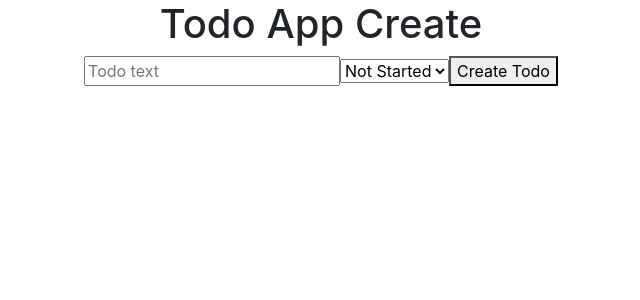
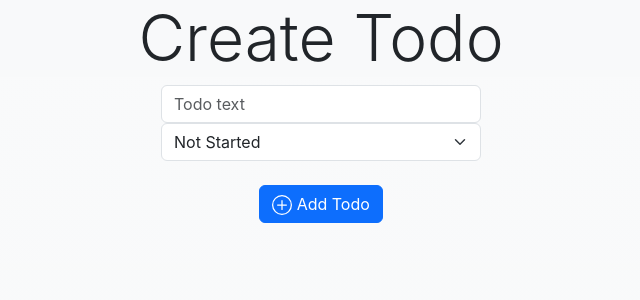
Before and after one commit to Waleed-xc/TODOApp, a React (Create React App) app in the folder frontend/: page /users/create in a window 1280 px wide. Shown: the top 300 px of the page, without its empty margins (319-959 px from the left). Built offline with nearby package versions, Linux system fonts and the light colour scheme.

Commit message:
Frontend Design
Last Touches of the Project Design Is Added as well as Bootstrap Icons

```diff
--- a/frontend/package.json
+++ b/frontend/package.json
@@ -9,6 +9,7 @@
     "@testing-library/user-event": "^13.5.0",
     "axios": "^1.5.1",
     "bootstrap": "^5.3.2",
+    "bootstrap-icons": "^1.11.1",
     "hooks": "^0.3.2",
     "react": "^18.2.0",
     "react-bootstrap": "^2.9.0",
--- a/frontend/src/Users/CreateTodo.jsx
+++ b/frontend/src/Users/CreateTodo.jsx
@@ -1,60 +1,14 @@
-// // CreateTodo.js
-// import React, { useState, useEffect } from 'react';
-// import axios from 'axios';
-// import { useParams, useNavigate } from 'react-router-dom';
-//  import { useAuthContext } from "../Hooks/useAuthContext";
-
-// function CreateTodo() {
-
-//     const [createText, setCreateText] = useState('');
-//     const [createStatus, setCreateStatus] = useState('not started');
-//     const [message, setMessage] = useState(''); // State for custom message
-//     const {user} = useAuthContext();
-//     const navigate = useNavigate();
-
-//     const createTodo = async () => {
-//         try {
-//           const response = await axios.post('/api/todos', { text: createText, status: createStatus, userId: user.idd });
-//           console.log('Todo created with ID:', response.data.id);
-//           setMessage(response.data.message); // Set the custom message from the response
-//           setCreateText('');
-//         //   fetchTodos();
-//         } catch (error) {
-//           console.error('Error creating todo', error);
-//           setMessage('Failed to create todo'); // Set an error message
-
-//         }
-
-//       };
-
-
-//   return (
-//     <div>
-//       <h1>Todo App Create</h1>
-//       <input type="text" placeholder="Todo text" value={createText} onChange={(e) => setCreateText(e.target.value)} />
-//       <select value={createStatus} onChange={(e) => setCreateStatus(e.target.value)}>
-//         <option value="not started">Not Started</option>
-//         <option value="in progress">In Progress</option>
-//         <option value="completed">Completed</option>
-//       </select>
-//       <button onClick={createTodo}>Create Todo</button>
-//       {message && <p>{message}</p>}
-
-//       </div>
-//   )
-// }
-// export default CreateTodo;
-
 import React, { useState, useEffect } from 'react';
 import axios from 'axios';
+import { PenIcon , TrashIcon, AddIcon } from '../Users/Icons'; // Import the PenIcon from your Icon component
 import { useAuthContext } from "../Hooks/useAuthContext";
-
 function CreateTodo() {
   const [createText, setCreateText] = useState('');
   const [createStatus, setCreateStatus] = useState('not started');
   const [message, setMessage] = useState(''); // State for custom message
   const { user } = useAuthContext();
   const [redirecting, setRedirecting] = useState(false);
+
 
   const createTodo = async () => {
     try {
@@ -76,25 +30,32 @@ function CreateTodo() {
   };
 
   return (
-    <div>
-      <h1>Todo App Create</h1>
-      <input type="text" placeholder="Todo text" value={createText} onChange={(e) => setCreateText(e.target.value)} />
-      <select value={createStatus} onChange={(e) => setCreateStatus(e.target.value)}>
-        <option value="not started">Not Started</option>
-        <option value="in progress">In Progress</option>
-        <option value="completed">Completed</option>
+    <div className='bg-light bg-gradient' style={{height: "100vh"}}>
+
+
+    <div class="bg-light"  >
+          <h1 class="display-3">Create Todo</h1>
+        </div>
+
+      <div className='d-flex justify-content-center' >
+
+      <input class="  w-25 form-control" type="text" placeholder="Todo text" value={createText} onChange={(e) => setCreateText(e.target.value)} />
+</div>
+      <div className='d-flex justify-content-center' >
+      <select  class="w-25 form-select" aria-label="Default select example" value={createStatus} onChange={(e) => setCreateStatus(e.target.value)}>
+        <option value="Not Started">Not Started</option>
+        <option value="In Progress">In Progress</option>
+        <option value="Completed">Completed</option>
       </select>
-      <button onClick={createTodo} disabled={redirecting}>Create Todo</button>
+      </div>
+<br/>
+ <button className='btn btn-primary' onClick={createTodo} disabled={redirecting}>  <AddIcon /> Add Todo  </button>
 
 
 
-      {message && <p>{message}</p>}
-      {message && <div  style={{textAlign: 'center'}}  className="card text-dark bg-primary">{message}</div>}
-
-
-
-
-      {redirecting && <p  style={{textAlign: 'center'}} className="card text-dark bg-warning">Redirecting in a few seconds...</p>}
+      <div className='d-flex justify-content-center'  > {message && <div  style={{textAlign: 'center'}}  className="w-25 text-dark bg-success">{message}</div>} </div>
+         <div className='d-flex justify-content-center'  >  {redirecting && <p  style={{textAlign: 'center'}} className="w-25 text-dark bg-success">Redirecting in a few seconds...</p>}
+      </div>
 
 
     </div>
--- a/frontend/src/Users/EditTodo.jsx
+++ b/frontend/src/Users/EditTodo.jsx
@@ -1,8 +1,8 @@
-// EditTodo.js
 import React, { useState, useEffect } from 'react';
 import axios from 'axios';
 import { useParams, useNavigate } from 'react-router-dom';
- import { useAuthContext } from "../Hooks/useAuthContext";
+import { useAuthContext } from "../Hooks/useAuthContext";
+import { PenIcon , TrashIcon, AddIcon } from '../Users/Icons'; // Import the PenIcon from your Icon component
 
 function EditTodo() {
   const { id } = useParams();
@@ -51,31 +51,43 @@ function EditTodo() {
   }
 
   if (loading) {
-    return <div className="card text-dark bg-primary" >Loading...</div>;
+    return  <div className='d-flex justify-content-center'> <div className="  w-25 text-dark bg-primary " >Loading...</div>  </div>;
   }
 
   if (error) {
-    return <div className="card text-dark bg-warning" >{error}</div>;
+    return   <div className='d-flex justify-content-center'> <div className="  w-25 text-dark bg-warning" >{error}</div>  </div>;
   }
 
   return (
-    <div>
-      <h1>Edit Todo</h1>
-     <input type="hidden" value={user.idd} />
-      <input type="text" value={updateText} onChange={(e) => setUpdateText(e.target.value)} />
-      <select value={updateStatus} onChange={(e) => setUpdateStatus(e.target.value)}>
-        <option value="not started">Not Started</option>
-        <option value="in progress">In Progress</option>
-        <option value="completed">Completed</option>
-      </select>
-      <button onClick={updateTodo}>Update Todo</button>
+    <div className='bg-light bg-gradient' style={{height: "100vh"}}>
 
 
-      {message && <div  style={{textAlign: 'center'}}  className="card text-dark bg-primary">{message}</div>}
-      {redirecting && <p  style={{textAlign: 'center'}} className="card text-dark bg-warning">Redirecting in a few seconds...</p>}
+<div class="bg-light"  >
+      <h1 class="display-3">Edit Todo</h1>
+    </div>
 
-      {message && <p>{message}</p>}
-      {redirecting && <p>Redirecting in a few seconds...</p>}
+
+
+
+     <input type="hidden" value={user.idd} />
+<div className='d-flex justify-content-center' >
+    <input class="  w-25 form-control" id="ex2" type="text"  value={updateText} onChange={(e) => setUpdateText(e.target.value)} />
+    </div>
+
+    <div className='d-flex justify-content-center' >
+      <select class="w-25 form-select" aria-label="Default select example" value={updateStatus} onChange={(e) => setUpdateStatus(e.target.value)}>
+        <option value="Not Started">Not Started</option>
+        <option value="In Progress">In Progress</option>
+        <option value="Completed">Completed</option>
+      </select>
+      </div>
+
+
+      <button className='btn btn-warning' onClick={updateTodo}> <PenIcon/> Edit Todo</button>
+      <div className='d-flex justify-content-center'  > {message && <div  style={{textAlign: 'center'}}  className="w-25 text-dark bg-success">{message}</div>} </div>
+         <div className='d-flex justify-content-center'  >  {redirecting && <p  style={{textAlign: 'center'}} className="w-25 text-dark bg-success">Redirecting in a few seconds...</p>}
+      </div>
+
 
     </div>
   );
--- /dev/null
+++ b/frontend/src/Users/Icons.jsx
@@ -0,0 +1,39 @@
+
+import React from 'react';
+
+export const PenIcon = () => (
+  <svg
+    xmlns="http://www.w3.org/2000/svg"
+    width="16"
+    height="16"
+    fill="currentColor"
+    className="bi bi-pen"
+    viewBox="0 0 16 16"
+  >
+    <path d="m13.498.795.149-.149a1.207 1.207 0 1 1 1.707 1.708l-.149.148a1.5 1.5 0 0 1-.059 2.059L4.854 14.854a.5.5 0 0 1-.233.131l-4 1a.5.5 0 0 1-.606-.606l1-4a.5.5 0 0 1 .131-.232l9.642-9.642a.5.5 0 0 0-.642.056L6.854 4.854a.5.5 0 1 1-.708-.708L9.44.854A1.5 1.5 0 0 1 11.5.796a1.5 1.5 0 0 1 1.998-.001zm-.644.766a.5.5 0 0 0-.707 0L1.95 11.756l-.764 3.057 3.057-.764L14.44 3.854a.5.5 0 0 0 0-.708l-1.585-1.585z" />
+  </svg>
+);
+
+export const TrashIcon = () => (
+
+    <svg xmlns="http://www.w3.org/2000/svg" width="16" height="16" fill="currentColor" class="bi bi-trash3-fill" viewBox="0 0 16 16">
+    <path d="M11 1.5v1h3.5a.5.5 0 0 1 0 1h-.538l-.853 10.66A2 2 0 0 1 11.115 16h-6.23a2 2 0 0 1-1.994-1.84L2.038 3.5H1.5a.5.5 0 0 1 0-1H5v-1A1.5 1.5 0 0 1 6.5 0h3A1.5 1.5 0 0 1 11 1.5Zm-5 0v1h4v-1a.5.5 0 0 0-.5-.5h-3a.5.5 0 0 0-.5.5ZM4.5 5.029l.5 8.5a.5.5 0 1 0 .998-.06l-.5-8.5a.5.5 0 1 0-.998.06Zm6.53-.528a.5.5 0 0 0-.528.47l-.5 8.5a.5.5 0 0 0 .998.058l.5-8.5a.5.5 0 0 0-.47-.528ZM8 4.5a.5.5 0 0 0-.5.5v8.5a.5.5 0 0 0 1 0V5a.5.5 0 0 0-.5-.5Z"/>
+  </svg>
+
+  );
+
+  export const AddIcon = () => (
+
+    <svg xmlns="http://www.w3.org/2000/svg" width="20" height="20" fill="currentColor" class="bi bi-plus-circle" viewBox="0 0 16 16">
+    <path d="M8 15A7 7 0 1 1 8 1a7 7 0 0 1 0 14zm0 1A8 8 0 1 0 8 0a8 8 0 0 0 0 16z"/>
+    <path d="M8 4a.5.5 0 0 1 .5.5v3h3a.5.5 0 0 1 0 1h-3v3a.5.5 0 0 1-1 0v-3h-3a.5.5 0 0 1 0-1h3v-3A.5.5 0 0 1 8 4z"/>
+  </svg>
+
+  );
+
+  export const BackIcon = () => (
+<svg xmlns="http://www.w3.org/2000/svg" width="20" height="20" fill="currentColor" class="bi bi-backspace" viewBox="0 0 16 16">
+  <path d="M5.83 5.146a.5.5 0 0 0 0 .708L7.975 8l-2.147 2.146a.5.5 0 0 0 .707.708l2.147-2.147 2.146 2.147a.5.5 0 0 0 .707-.708L9.39 8l2.146-2.146a.5.5 0 0 0-.707-.708L8.683 7.293 6.536 5.146a.5.5 0 0 0-.707 0z"/>
+  <path d="M13.683 1a2 2 0 0 1 2 2v10a2 2 0 0 1-2 2h-7.08a2 2 0 0 1-1.519-.698L.241 8.65a1 1 0 0 1 0-1.302L5.084 1.7A2 2 0 0 1 6.603 1h7.08zm-7.08 1a1 1 0 0 0-.76.35L1 8l4.844 5.65a1 1 0 0 0 .759.35h7.08a1 1 0 0 0 1-1V3a1 1 0 0 0-1-1h-7.08z"/>
+</svg>
+  );
--- a/frontend/src/Users/UserLogin.jsx
+++ b/frontend/src/Users/UserLogin.jsx
@@ -41,10 +41,9 @@ const UserLogin = () => {
 <br/>
 <br/>
 <div className="h-10 d-flex align-items-center justify-content-center">
-<div class="shadow p-3 mb-5 bg-body rounded">
-  <div class="card text-white bg-dark" style={{maxWidth: "20"}} >
+  <div class="card text-black bg-light w-25 " style={{maxWidth: "20"}} >
 <fieldset style={{marginBlock: "10"}} >
-<div class="card-header text-center ">user Login</div>
+<div class="card-header text-center ">User Login</div>
 <div class="card-body">
     <div className="w-150 p-3">
     <div className="form-group mt-2 ">
@@ -58,11 +57,14 @@ const UserLogin = () => {
   </div>
 <div class="text-center">
     <button disabled={isLoading}  class="btn btn-light active">Login</button>
+    <br />
+    <br />
+    <p>Sign Up Here  <a  href="/" class="btn btn-light active" > Sign Up </a>
+    </p>
     {error && <div  style={{textAlign: 'center'}}  className="card text-dark bg-warning">{error}</div>}
     </div>
   </div>
   </fieldset>
-  </div>
   </div>
   </div>
 </form>
--- a/frontend/src/Users/UserSignup.jsx
+++ b/frontend/src/Users/UserSignup.jsx
@@ -29,10 +29,9 @@ const UserSignup = () => {
 <br/>
 <br/>
 <div className="h-10 d-flex align-items-center justify-content-center">
-<div class="shadow p-3 mb-5 bg-body rounded">
-  <div class="card text-white bg-dark" style={{maxWidth: "20"}} >
-<fieldset style={{marginBlock: "10"}} >
-<div class="card-header text-center ">user Signup</div>
+  <div class="card text-black bg-light w-25" style={{maxWidth: "20"}} >
+<fieldset style={{marginBlock: "20"}} >
+<div class="card-header text-center ">User Signup</div>
 <div class="card-body">
     <div className="w-150 p-3">
     <div className="form-group mt-2 ">
@@ -50,12 +49,20 @@ const UserSignup = () => {
   </div>
 <div class="text-center">
     <button disabled={isLoading}  class="btn btn-light active">Sign Up</button>
+<br />
+<br />
+
+    <p>Already Logged In?  <a  href="/login" class="btn btn-light active" > Login </a>
+    </p>
+
     {error && <div  style={{textAlign: 'center'}}  className="card text-dark bg-warning">{error}</div>}
     </div>
+
+
   </div>
   </fieldset>
   </div>
-  </div>
+
   </div>
 </form>
 </ul>
```
Also changed, not shown: frontend/src/Users/UserHome.jsx (+17 -5 lines), frontend/src/Users/style.css (+7 -16 lines), 2 other files (tests, documents, lock files or other folders).
